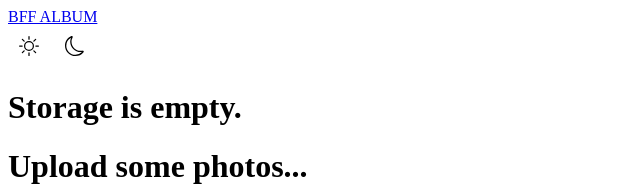
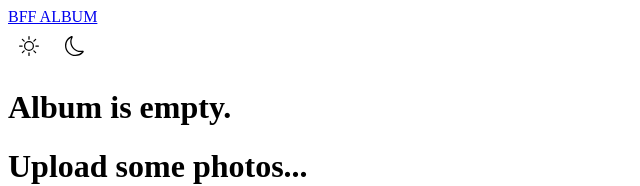
Before and after one commit to cozy-cap/bff-album, a website with bundled scripts: page Nco5-Ajs9_64loaJs_fIks.html in a window 1280 px wide. Shown: the top 186 px of the page, without its empty margins (0-640 px from the left). Built offline with nearby package versions, Linux system fonts and the light colour scheme; a web font is replaced by a local one.

Commit message:
Update Nco5-Ajs9_64loaJs_fIks.html

```diff
--- a/Nco5-Ajs9_64loaJs_fIks.html
+++ b/Nco5-Ajs9_64loaJs_fIks.html
@@ -34,7 +34,7 @@
       </div>
     </header>
     <div class="empty-msg">
-      <h1>Storage is empty.</h1>
+      <h1>Album is empty.</h1>
       <h1>Upload some photos...</h1>
     </div>
     <main class="main">
```
